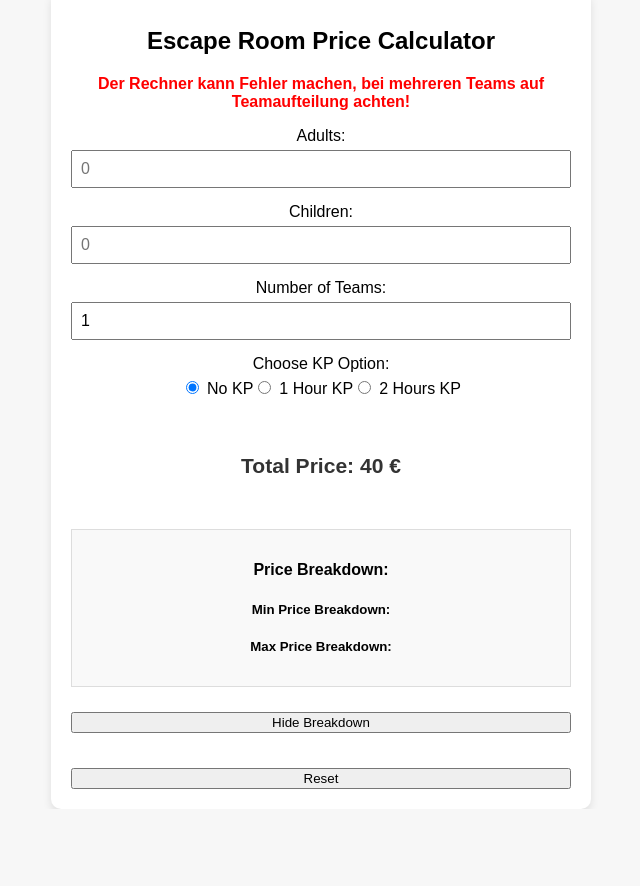
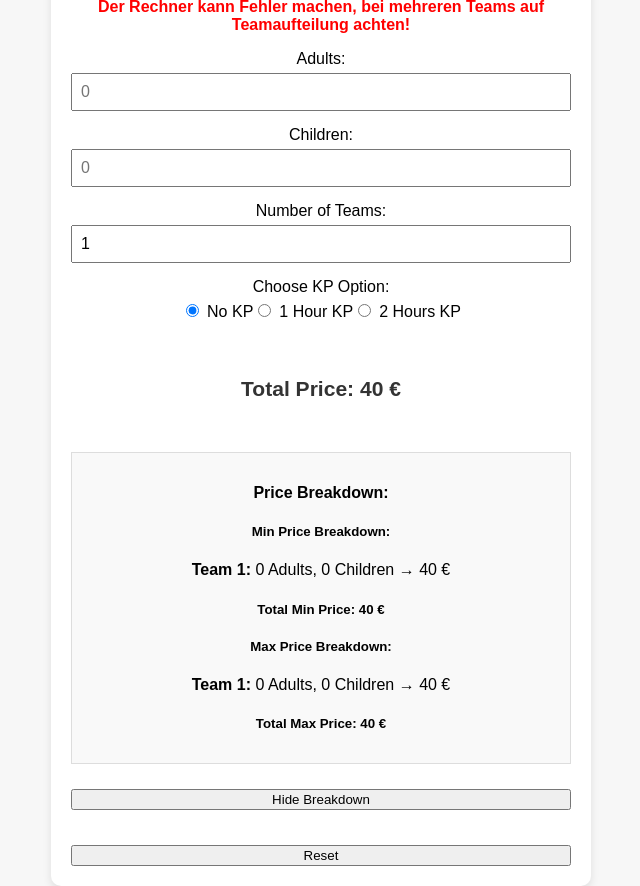
Before and after one commit to ShadowAelita/room_escpae_final, a React (Vite) app: page / in a window 1280 px wide. Both pictures are taken after a click on the button "Show Breakdown". Shown: the whole page, without its empty margins (319-959 px from the left). Before the commit the page ends 809 px from the top, so only its background shows below. Built offline with nearby package versions, Linux system fonts and the light colour scheme.

Commit message:
Update App.jsx

```diff
--- a/App.jsx
+++ b/App.jsx
@@ -43,20 +43,58 @@ const App = () => {
     return teamPrice;
   };
 
-  // Temporary minimal price and max price calculation just for showing breakdown
+  // Calculate the min and max price for the teams
   const calculateMinMaxPrice = () => {
-    // Default to 0 for now to test functionality
+    const minBreakdown = [];
+    const maxBreakdown = [];
+
+    // Distribute adults and children to teams
+    const adultsPerTeam = splitIntoTeams(parsedAdults, parsedTeams);
+    const childrenPerTeam = splitIntoTeams(parsedChildren, parsedTeams);
+
+    // For min price, distribute people as evenly as possible, no team below 40€
+    let minPrice = 0;
+    adultsPerTeam.forEach((adultCount, i) => {
+      const childCount = childrenPerTeam[i];
+      let teamPrice = calculateTeamPrice(adultCount, childCount);
+      minPrice += teamPrice;
+      minBreakdown.push({
+        adults: adultCount,
+        children: childCount,
+        price: teamPrice
+      });
+    });
+
+    // For max price, create teams with higher prices by separating children and adults
+    let maxPrice = 0;
+    const maxAdultsPerTeam = splitIntoTeams(parsedAdults, parsedTeams);
+    const maxChildrenPerTeam = splitIntoTeams(parsedChildren, parsedTeams);
+
+    maxAdultsPerTeam.forEach((adultCount, i) => {
+      const childCount = maxChildrenPerTeam[i];
+      let teamPrice = calculateTeamPrice(adultCount, childCount);
+      maxPrice += teamPrice;
+      maxBreakdown.push({
+        adults: adultCount,
+        children: childCount,
+        price: teamPrice
+      });
+    });
+
+    // Return both min and max prices and the breakdowns
     return {
-      minPrice: 40 * parsedTeams, // Assuming each team has a minimum price of 40€
-      maxPrice: 60 * parsedTeams, // Just some basic logic for max price
-      breakdown: []
+      minPrice,
+      maxPrice,
+      minBreakdown,
+      maxBreakdown
     };
   };
 
-  const { minPrice, maxPrice, breakdown } = calculateMinMaxPrice();
+  const { minPrice, maxPrice, minBreakdown, maxBreakdown } = calculateMinMaxPrice();
 
   // Log for debugging
-  console.log('Breakdown:', breakdown);
+  console.log('Min Price Breakdown:', minBreakdown);
+  console.log('Max Price Breakdown:', maxBreakdown);
 
   return (
     <div className="container">
@@ -140,17 +178,20 @@ const App = () => {
           <div className="breakdown">
             <h4>Price Breakdown:</h4>
             <h5>Min Price Breakdown:</h5>
-            {breakdown.map((team, i) => (
+            {minBreakdown.map((team, i) => (
               <div key={i}>
                 <strong>Team {i + 1}:</strong> {team.adults} Adults, {team.children} Children → {team.price} €
               </div>
             ))}
+            <h5>Total Min Price: {minPrice} €</h5>
+
             <h5>Max Price Breakdown:</h5>
-            {breakdown.map((team, i) => (
+            {maxBreakdown.map((team, i) => (
               <div key={i}>
                 <strong>Team {i + 1}:</strong> {team.adults} Adults, {team.children} Children → {team.price} €
               </div>
             ))}
+            <h5>Total Max Price: {maxPrice} €</h5>
           </div>
         )}
 
```
